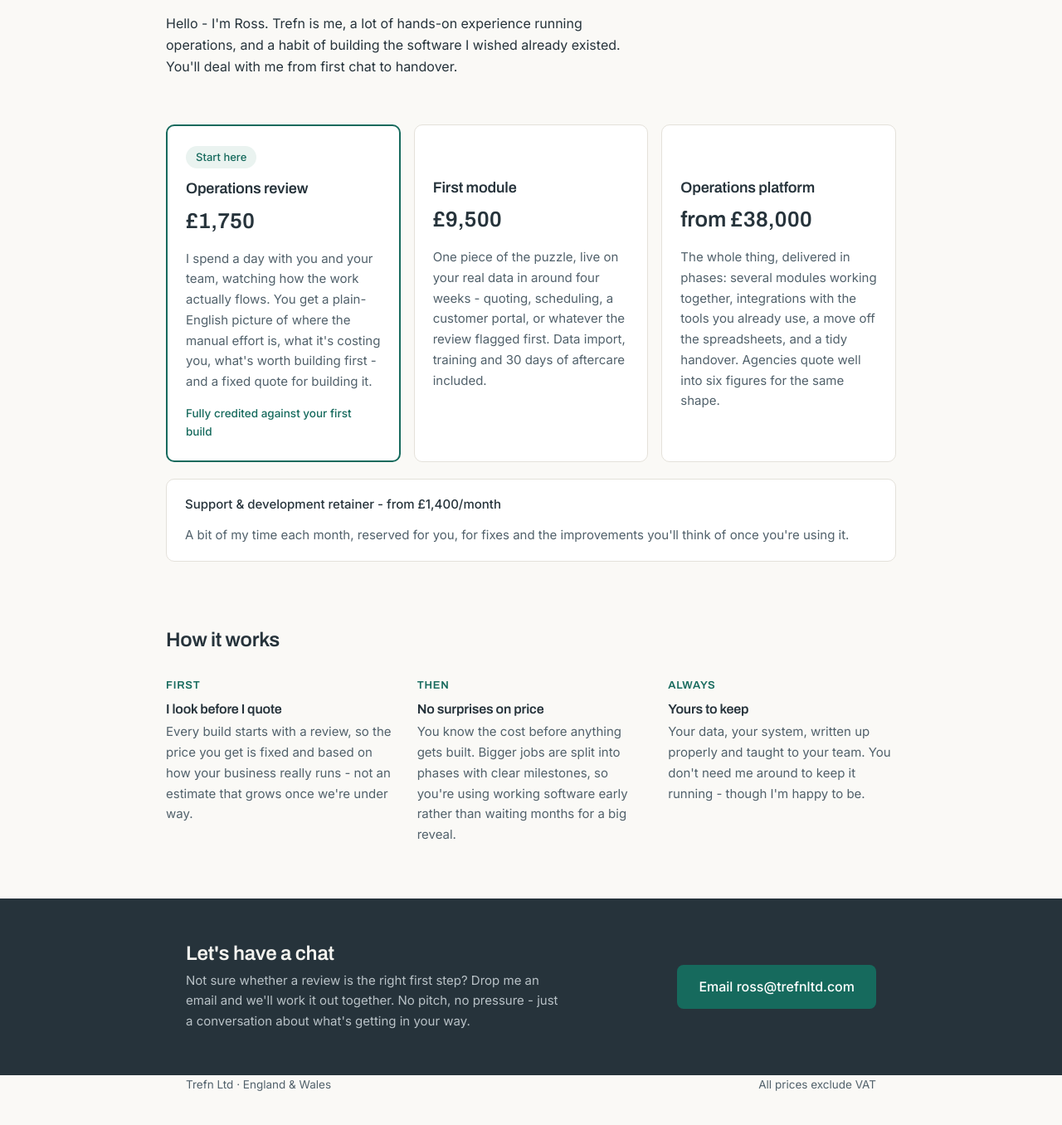
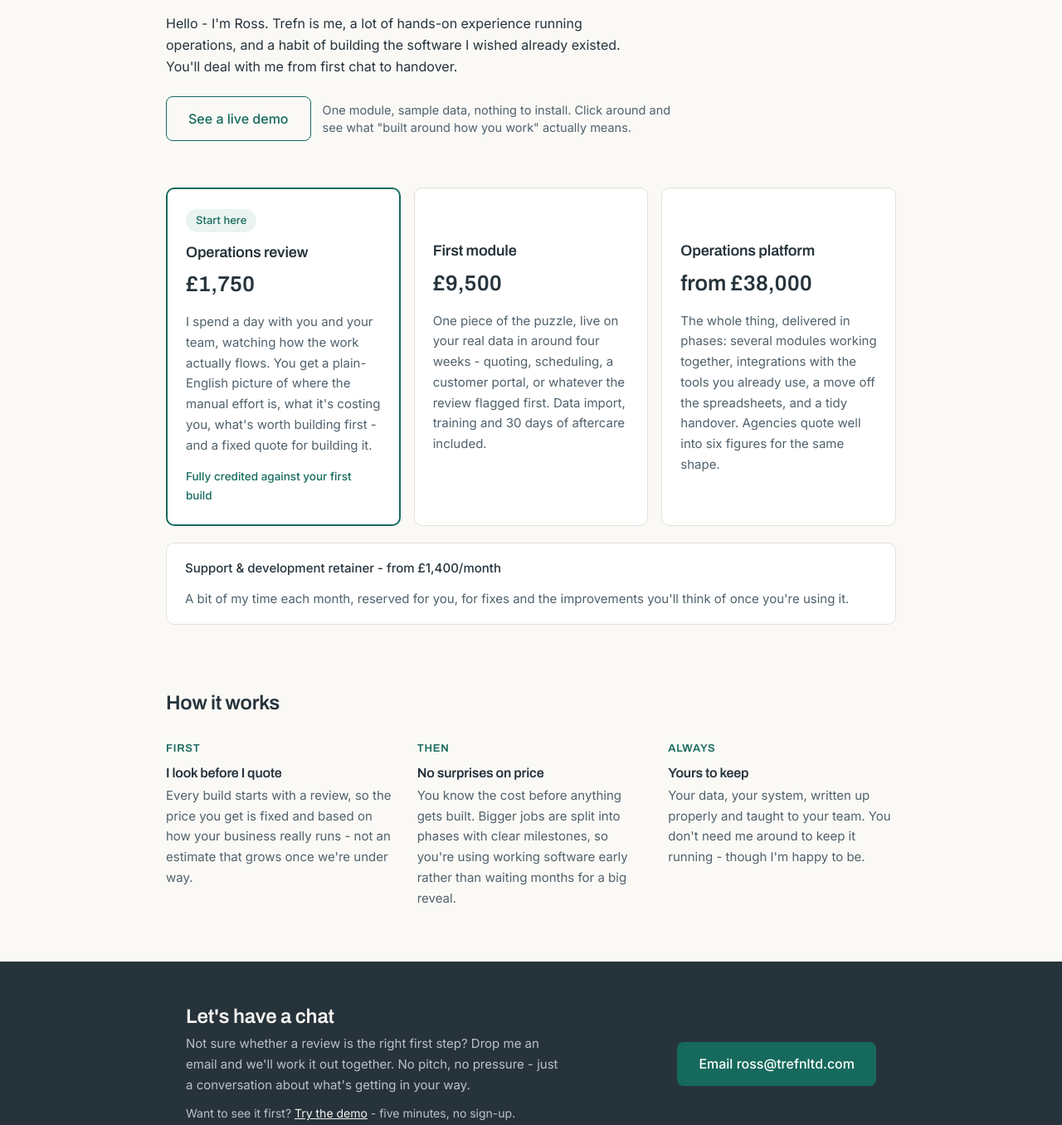
Before and after one commit to RossWJones/trefn-site, a plain HTML site: page index.html in a window 1280 px wide. Shown: the part 360-1716 px from the top of the page at 83% size. Before the commit the page ends 1678 px from the top, so only its background shows below. Drawn offline with Linux system fonts and the light colour scheme.

Commit message:
Link to the demo from the home page

```diff
--- a/index.html
+++ b/index.html
@@ -94,6 +94,12 @@
     padding: 13px 26px; border-radius: 8px; text-decoration: none; white-space: nowrap;
   }
   .btn:hover { background: #11594e; }
+  .btn.ghost { background: transparent; color: var(--accent); border: 1px solid var(--accent); }
+  .btn.ghost:hover { background: var(--accent-soft); }
+  .hero .demo { margin-top: 22px; display: flex; align-items: center; gap: 14px; flex-wrap: wrap; }
+  .hero .demo span { font-size: 14.5px; color: var(--ink-soft); max-width: 420px; line-height: 1.45; }
+  .cta .demo-link { display: block; margin-top: 10px; font-size: 14px; color: #B9C2C7; }
+  .cta .demo-link a { color: #F4F3EF; }
 
   footer { padding: 28px 0 40px; font-size: 13.5px; color: var(--ink-soft); }
   .footer-row { display: flex; justify-content: space-between; gap: 12px; flex-wrap: wrap; }
@@ -114,6 +120,10 @@
     <p>Custom operations software for small and medium-sized businesses. Quoting, scheduling, job tracking, customer portals - whatever your team is currently holding together with spreadsheets, email and memory. Built around how you actually work, not a big system you have to bend your business to fit.</p>
     <p class="meaning"><em>Rhoi trefn ar</em> - to put in order. It's what we do, so it's what we're called.</p>
     <p class="who">Hello - I'm Ross. Trefn is me, a lot of hands-on experience running operations, and a habit of building the software I wished already existed. You'll deal with me from first chat to handover.</p>
+    <div class="demo">
+      <a class="btn ghost" href="demo/">See a live demo</a>
+      <span>One module, sample data, nothing to install. Click around and see what "built around how you work" actually means.</span>
+    </div>
   </section>
 
   <section class="ladder wrap" aria-label="Services and prices">
@@ -165,11 +175,12 @@
     </div>
   </section>
 
-  <section class="cta">
+  <section class="cta" id="contact">
     <div class="wrap">
       <div>
         <h2>Let's have a chat</h2>
         <p>Not sure whether a review is the right first step? Drop me an email and we'll work it out together. No pitch, no pressure - just a conversation about what's getting in your way.</p>
+        <span class="demo-link">Want to see it first? <a href="demo/">Try the demo</a> - five minutes, no sign-up.</span>
       </div>
       <a class="btn" href="mailto:ross@trefnltd.com?subject=Hello%20from%20the%20website">Email ross@trefnltd.com</a>
     </div>
```
